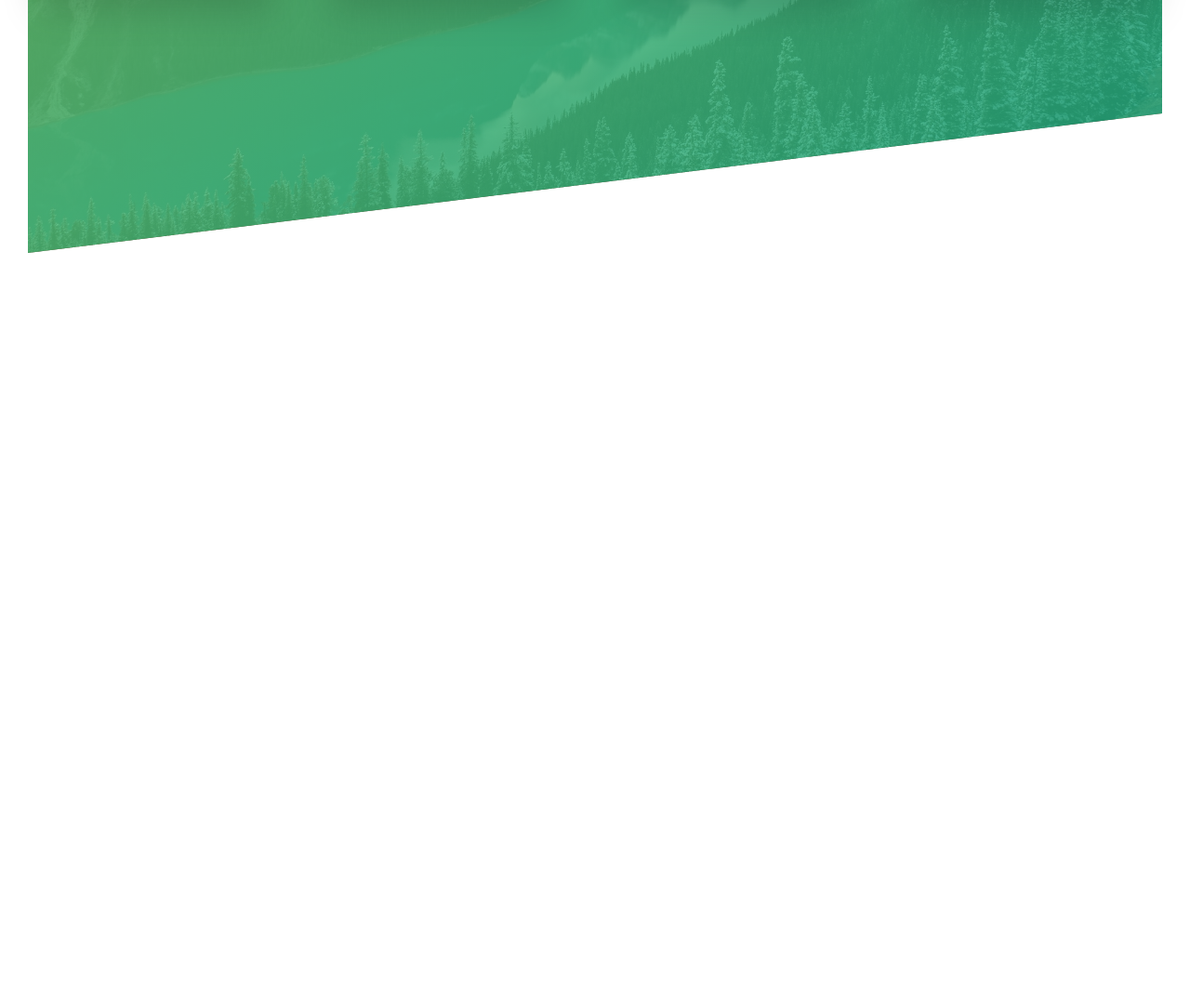
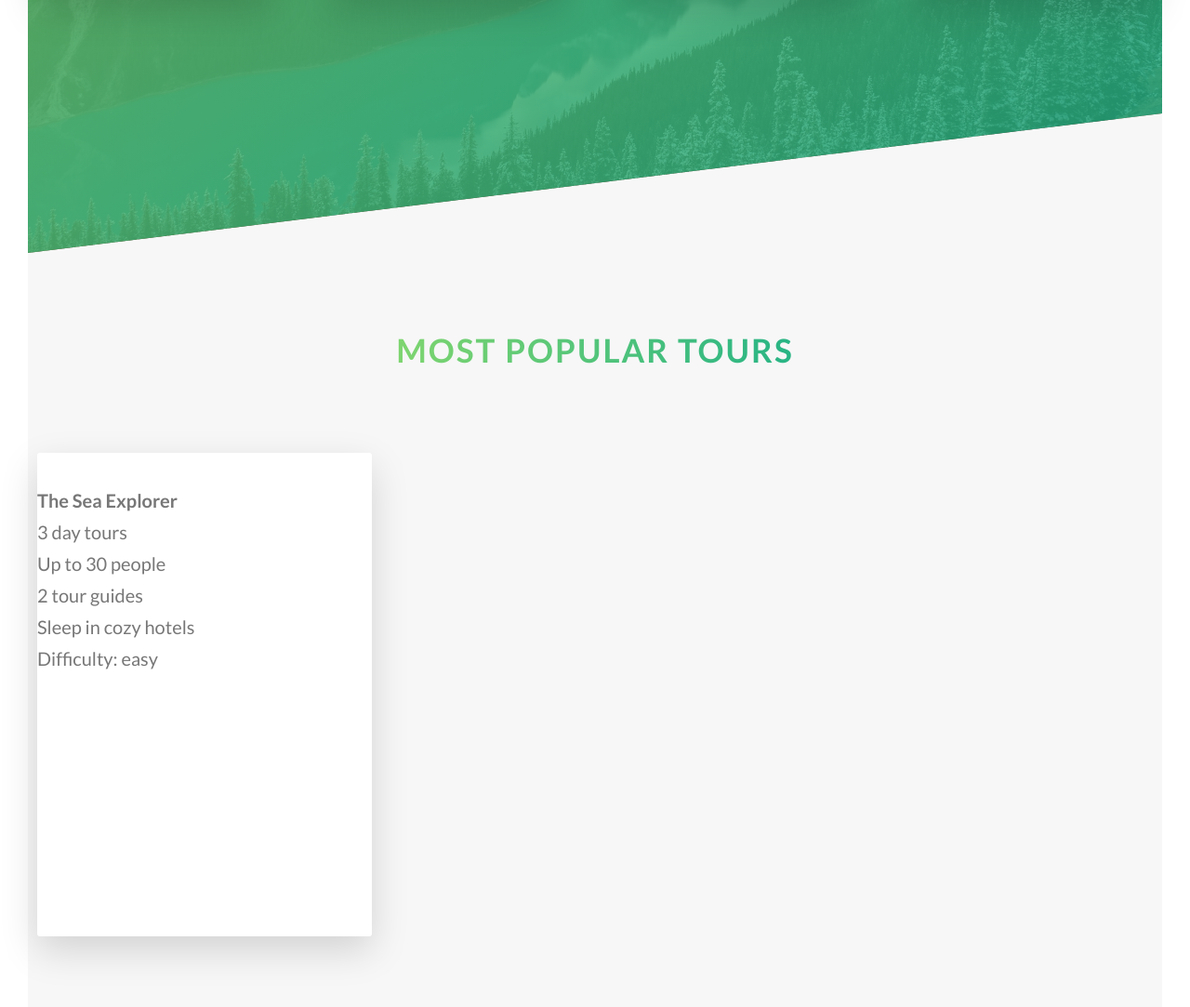
Before and after one commit to DeepLearnerSC/Natours-Project, a website: page index.html in a window 1280 px wide. Shown: the part 1988-3071 px from the top of the page at 93% size. Before the commit the page ends 2260 px from the top, so only its background shows below. Drawn offline with Linux system fonts and the light colour scheme.

Commit message:
tours_section part 1

```diff
--- a/index.html
+++ b/index.html
@@ -84,14 +84,16 @@
       </section>
 
       <section class="section-features">
-
         <div class="row">
           <div class="col-1-of-4">
             <div class="feature-box">
               <i class="feature-box__icon icon-basic-world"></i>
-                      <h3 class="heading-tertiary u-margin-bottom-small">Explore the world</h3>
+              <h3 class="heading-tertiary u-margin-bottom-small">
+                Explore the world
+              </h3>
               <p class="feature-box__text">
-                          Lorem ipsum dolor sit amet consectetur adipisicing elit. Aperiam, ipsum sapiente aspernatur.
+                Lorem ipsum dolor sit amet consectetur adipisicing elit.
+                Aperiam, ipsum sapiente aspernatur.
               </p>
             </div>
           </div>
@@ -99,9 +101,12 @@
           <div class="col-1-of-4">
             <div class="feature-box">
               <i class="feature-box__icon icon-basic-compass"></i>
-                      <h3 class="heading-tertiary u-margin-bottom-small">Meet nature</h3>
+              <h3 class="heading-tertiary u-margin-bottom-small">
+                Meet nature
+              </h3>
               <p class="feature-box__text">
-                          Lorem ipsum dolor sit amet consectetur adipisicing elit. Aperiam, ipsum sapiente aspernatur.
+                Lorem ipsum dolor sit amet consectetur adipisicing elit.
+                Aperiam, ipsum sapiente aspernatur.
               </p>
             </div>
           </div>
@@ -109,9 +114,12 @@
           <div class="col-1-of-4">
             <div class="feature-box">
               <i class="feature-box__icon icon-basic-map"></i>
-                      <h3 class="heading-tertiary u-margin-bottom-small">Find your way</h3>
+              <h3 class="heading-tertiary u-margin-bottom-small">
+                Find your way
+              </h3>
               <p class="feature-box__text">
-                          Lorem ipsum dolor sit amet consectetur adipisicing elit. Aperiam, ipsum sapiente aspernatur.
+                Lorem ipsum dolor sit amet consectetur adipisicing elit.
+                Aperiam, ipsum sapiente aspernatur.
               </p>
             </div>
           </div>
@@ -119,16 +127,133 @@
           <div class="col-1-of-4">
             <div class="feature-box">
               <i class="feature-box__icon icon-basic-heart"></i>
-                      <h3 class="heading-tertiary u-margin-bottom-small">Live a healthier life</h3>
+              <h3 class="heading-tertiary u-margin-bottom-small">
+                Live a healthier life
+              </h3>
               <p class="feature-box__text">
-                          Lorem ipsum dolor sit amet consectetur adipisicing elit. Aperiam, ipsum sapiente aspernatur.
+                Lorem ipsum dolor sit amet consectetur adipisicing elit.
+                Aperiam, ipsum sapiente aspernatur.
               </p>
+            </div>
+          </div>
+        </div>
+      </section>
+
+      <section class="section-tours">
+        <div class="u-center-text u-margin-bottom-big">
+          <h2 class="heading-secondary">
+            Most popular tours
+          </h2>
+        </div>
+
+        <div class="row">
+          <div class="col-1-of-3">
+            <div class="card">
+
+              <div class="card__side card__side--front">
+                <div class="card__picture card__picture--1">
+                  &nbsp;
+                </div>
+                <h4 class="card__heading">
+                  <span class="card__heading-span card__heading-span--1"
+                    >The Sea Explorer</span
+                  >
+                </h4>
+                <div class="card__details">
+                  <ul>
+                    <li>3 day tours</li>
+                    <li>Up to 30 people</li>
+                    <li>2 tour guides</li>
+                    <li>Sleep in cozy hotels</li>
+                    <li>Difficulty: easy</li>
+                  </ul>
+                </div>
+              </div>
+
+              <div class="card__side card__side--back card__side--back-1">
+                <div class="card__cta">
+                  <div class="card__price-box">
+                    <p class="card__price-only">Only</p>
+                    <p class="card__price-value">$297</p>
+                  </div>
+                  <a href="#popup" class="btn btn--white">Book now!</a>
                 </div>
               </div>
 
             </div>
+          </div>
+
+          <!-- <div class="col-1-of-3">
+            <div class="card">
+              <div class="card__side card__side--front">
+                <div class="card__picture card__picture--2">
+                  &nbsp;
+                </div>
+                <h4 class="card__heading">
+                  <span class="card__heading-span card__heading-span--2"
+                    >The Forest Hiker</span
+                  >
+                </h4>
+                <div class="card__details">
+                  <ul>
+                    <li>7 day tours</li>
+                    <li>Up to 40 people</li>
+                    <li>6 tour guides</li>
+                    <li>Sleep in provided tents</li>
+                    <li>Difficulty: medium</li>
+                  </ul>
+                </div>
+              </div>
+              <div class="card__side card__side--back card__side--back-2">
+                <div class="card__cta">
+                  <div class="card__price-box">
+                    <p class="card__price-only">Only</p>
+                    <p class="card__price-value">$497</p>
+                  </div>
+                  <a href="#popup" class="btn btn--white">Book now!</a>
+                </div>
+              </div>
+            </div>
+          </div>
+
+          <div class="col-1-of-3">
+            <div class="card">
+              <div class="card__side card__side--front">
+                <div class="card__picture card__picture--3">
+                  &nbsp;
+                </div>
+                <h4 class="card__heading">
+                  <span class="card__heading-span card__heading-span--3"
+                    >The Snow Adventurer</span
+                  >
+                </h4>
+                <div class="card__details">
+                  <ul>
+                    <li>5 day tours</li>
+                    <li>Up to 15 people</li>
+                    <li>3 tour guides</li>
+                    <li>Sleep in provided tents</li>
+                    <li>Difficulty: hard</li>
+                  </ul>
+                </div>
+              </div>
+              <div class="card__side card__side--back card__side--back-3">
+                <div class="card__cta">
+                  <div class="card__price-box">
+                    <p class="card__price-only">Only</p>
+                    <p class="card__price-value">$897</p>
+                  </div>
+                  <a href="#popup" class="btn btn--white">Book now!</a>
+                </div>
+              </div>
+            </div>
+          </div> -->
+        </div>
+
+        <!-- <div class="u-center-text u-margin-top-huge">
+          <a href="#" class="btn btn--green">Discover all tours</a>
+        </div> -->
       </section>
-
     </main>
   </body>
 </html>
--- /dev/null
+++ b/sass/components/_card.scss
@@ -0,0 +1,165 @@
+.card {
+
+    // FUNCTIONALITY
+    // the lower the perspective value, the more dramatic the perspective is
+    perspective: 150rem;
+    // -moz is needed for Mozilla firefox
+    -moz-perspective: 150rem;
+
+    position: relative;
+    height: 52rem;
+
+    &__side {
+        height: 52rem;
+        transition: all .8s ease;
+        color:"#fff";
+        font-size: 2rem;
+        position: absolute;
+
+        width: 100%;
+        //hide back part of the element
+        backface-visibility: hidden;
+        border-radius: 3px;
+        overflow: hidden;
+        box-shadow: 0 1.5rem 4rem rgba($color-black, .15);
+
+        &--front {
+            background-color: $color-white;
+        }
+
+        &--back {
+            background-color: green;
+            transform: rotateY(180deg);
+
+            &-1 {
+                background-image: linear-gradient(to right bottom, $color-secondary-light, $color-secondary-dark);
+            }
+
+    //         &-2 {
+    //             background-image: linear-gradient(to right bottom, $color-primary-light, $color-primary-dark);
+    //         }
+
+    //         &-3 {
+    //             background-image: linear-gradient(to right bottom, $color-tertiary-light, $color-tertiary-dark);
+    //         }
+        }
+    }
+
+    &:hover &__side--front {
+        transform: rotateY(-180deg);
+    }
+
+    &:hover &__side--back {
+        transform: rotateY(0);
+    }
+
+
+    // // FRONT SIDE STYLING
+    // &__picture {
+    //     background-size: cover;
+    //     height: 23rem;
+    //     background-blend-mode: screen;
+    //     -webkit-clip-path: polygon(0 0, 100% 0, 100% 85%, 0 100%);
+    //     clip-path: polygon(0 0, 100% 0, 100% 85%, 0 100%);
+    //     border-top-left-radius: 3px;
+    //     border-top-right-radius: 3px;
+
+    //     &--1 {
+    //         background-image: linear-gradient(to right bottom, $color-secondary-light, $color-secondary-dark),
+    //         url(../img/nat-5.jpg);
+    //     }
+
+    //     &--2 {
+    //         background-image: linear-gradient(to right bottom, $color-primary-light, $color-primary-dark),
+    //         url(../img/nat-6.jpg);
+    //     }
+
+    //     &--3 {
+    //         background-image: linear-gradient(to right bottom, $color-tertiary-light, $color-tertiary-dark),
+    //         url(../img/nat-7.jpg);
+    //     }
+    // }
+
+    // &__heading {
+    //     font-size: 2.8rem;
+    //     font-weight: 300;
+    //     text-transform: uppercase;
+    //     text-align: right;
+    //     color: $color-white;
+    //     position: absolute;
+    //     top: 12rem;
+    //     right: 2rem;
+    //     width: 75%;
+
+    // }
+
+    // &__heading-span {
+    //     padding: 1rem 1.5rem;
+    //     -webkit-box-decoration-break: clone;
+    //     box-decoration-break: clone;
+
+    //     &--1 {
+    //         background-image: linear-gradient(to right bottom,
+    //         rgba($color-secondary-light, .85),
+    //         rgba($color-secondary-dark, .85));
+    //     }
+
+    //     &--2 {
+    //         background-image: linear-gradient(to right bottom,
+    //         rgba($color-primary-light, .85),
+    //         rgba($color-primary-dark, .85));
+    //     }
+
+    //     &--3 {
+    //         background-image: linear-gradient(to right bottom,
+    //         rgba($color-tertiary-light, .85),
+    //         rgba($color-tertiary-dark, .85));
+    //     }
+    // }
+
+    // &__details {
+    //     padding: 3rem;
+
+    //     ul {
+    //         list-style: none;
+    //         width: 80%;
+    //         margin: 0 auto;
+
+    //         li {
+    //             text-align: center;
+    //             font-size: 1.5rem;
+    //             padding: 1rem;
+
+    //             &:not(:last-child) {
+    //                 border-bottom: 1px solid $color-grey-light-2;
+    //             }
+    //         }
+    //     }
+    // }
+
+    // // FRONT SIDE STYLING
+    // &__cta {
+    //     position: absolute;
+    //     top: 50%;
+    //     left: 50%;
+    //     transform: translate(-50%, -50%);
+    //     width: 90%;
+    //     text-align: center;
+    // }
+
+    // &__price-box {
+    //     text-align: center;
+    //     color: $color-white;
+    //     margin-bottom: 8rem;
+    // }
+
+    // &__price-only {
+    //     font-size: 1.4rem;
+    //     text-transform: uppercase;
+    // }
+
+    // &__price-value {
+    //     font-size: 6rem;
+    //     font-weight: 100;
+    // }
+}
--- a/sass/main.scss
+++ b/sass/main.scss
@@ -8,6 +8,7 @@
 @import "base/utilities";
 
 @import "components/buttons";
+@import "components/card";
 @import "components/composition";
 @import "components/feature-box";
 
--- a/sass/pages/_home.scss
+++ b/sass/pages/_home.scss
@@ -24,11 +24,11 @@
 
 }
 
-// .section-tours {
-//     background-color: $color-grey-light-1;
-//     padding: 25rem 0 15rem 0;
-//     margin-top: -10rem;
-// }
+.section-tours {
+    background-color: $color-grey-light-1;
+    padding: 25rem 0 15rem 0;
+    margin-top: -10rem;
+}
 
 // .section-stories {
 //     position: relative;
```
Also changed, not shown: css/style.css. Lines whose indentation alone changed are shown as unchanged.
